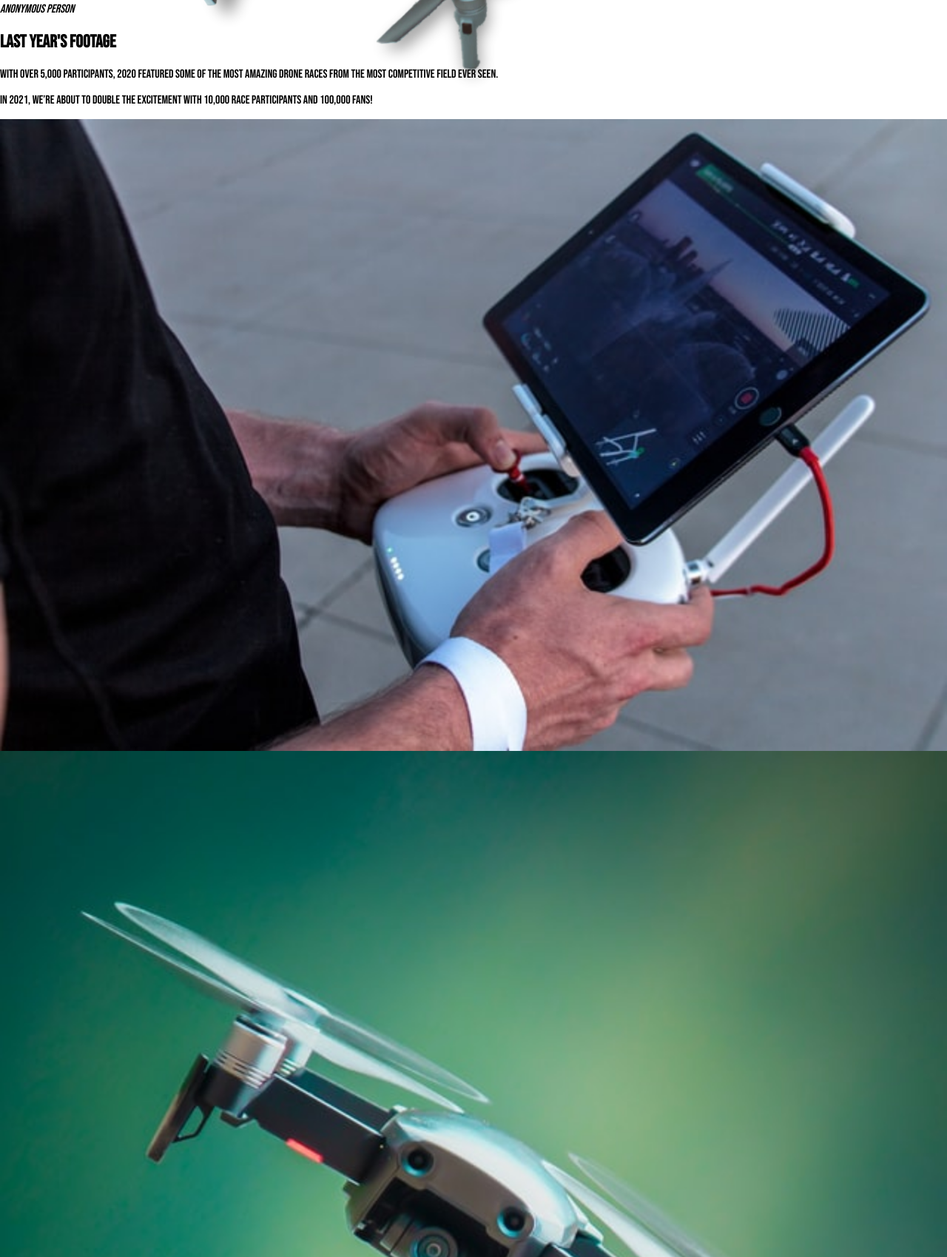
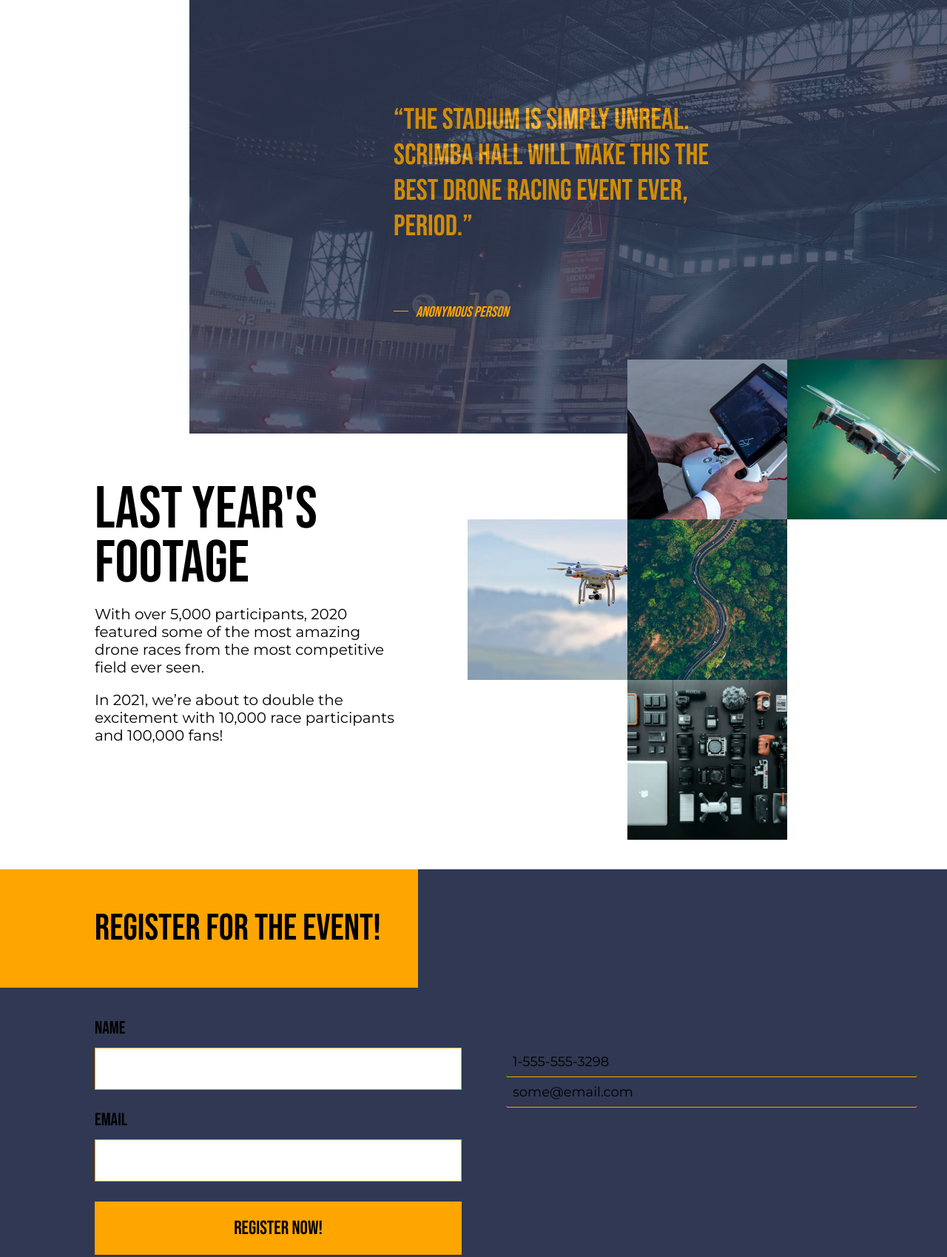
Before and after one commit to SimosTigkas/FigmaToCodeCourse, a plain HTML site: page ex04/index.html in a window 1280 px wide. Shown: the part 831-2530 px from the top of the page at 74% size. Drawn offline with Linux system fonts and the light colour scheme.

Commit message:
just finished the course

```diff
--- a/ex04/index.css
+++ b/ex04/index.css
@@ -38,7 +38,7 @@ body {
 }
 
 .light-streaks {
-    background: yellowgreen url('./assets/streaks.jpg');
+    background: orange url('./assets/streaks.jpg');
     background-blend-mode: screen;
     background-size: cover;
     height: 100vh;
@@ -52,7 +52,7 @@ body {
     margin: 0 1em;
 }
 
-.nav {
+nav {
     display: flex;
     justify-content: space-between;
 }
@@ -74,7 +74,7 @@ nav ul {
     top: 0;
     right: 0;
     width: 66%;
-    background-color: #7988BE;
+    background-color: black;
     height: 100vh;
     z-index: 2;
     padding: 2em 0;
@@ -87,11 +87,11 @@ nav ul li a {
     display: block;
     padding: .4em 1.5em;
     font-size: 1.5rem;
-    text-align: left;
+    text-align: right;
 }
 
 .exit-btn {
-    text-align: left;
+    text-align: right;
 }
 
 
@@ -128,6 +128,7 @@ h1 {
 .blur, .drone {
     position: absolute;
     left: 0;
+    z-index: 1;
 }
 
 .blur {
@@ -154,3 +155,273 @@ h1 {
         opacity: 0.2;
     }
 }
+
+/* First Section */
+
+.quote {
+    width: 90%;
+    background-color: #303853;
+    color: orange;
+    position: relative;
+    padding: 4em 2em;
+    margin-left: auto;
+    height: 75vh;
+}
+
+.quote:before {
+    content: '';
+    position: absolute;
+    top: 0;
+    left: 0;
+    width: 100%;
+    height: 100%;
+    background: url('./assets/stadium.jpg');
+    opacity: 20%;
+}
+
+blockquote {
+    margin: 0 0 2em 0;
+    font-size: 2rem;
+}
+
+cite {
+    position: relative;
+    padding-left: 1.5em;
+}
+
+cite:before {
+    content: '';
+    position: absolute;
+    width: 1em;
+    border-bottom: 1px solid orange;
+    left: 0;
+    top: 42%;
+}
+
+/* Second Section */
+
+.gallery {
+    display: block;
+    width: 90%;
+    margin-left: auto;
+    margin-bottom: 2em;
+}
+
+h2 {
+    font-size: 2.5rem;
+    margin-bottom: 0;
+    font-weight: normal;
+}
+
+.footage-content p {
+    font-family: 'Montserrat';
+}
+
+.gallery-container {
+    display: grid;
+    grid-template-areas:
+        ". a b"
+        "c d ."
+        ". e .";
+    margin-top: 2em;
+}
+
+.gallery-container img {
+    width: 100%;
+    height: 100%;
+    object-fit: cover;
+    aspect-ratio: 1/1;
+    cursor: pointer;
+}
+
+.gallery-container img:nth-of-type(1) {
+    grid-area: a;
+}
+
+.gallery-container img:nth-of-type(2) {
+    grid-area: b;
+}
+
+.gallery-container img:nth-of-type(3) {
+    grid-area: c;
+}
+
+.gallery-container img:nth-of-type(4) {
+    grid-area: d;
+}
+
+.gallery-container img:nth-of-type(5) {
+    grid-area: e;
+}
+
+/* Third Section */
+
+.contact {
+    background: #303853;
+}
+
+h3 {
+    font-size: 2.5rem;
+    padding: 1em 1em 1em 10%;
+    background-color: orange;
+    display: inline-block;
+    margin: 0;
+    font-weight: normal;
+}
+
+.cols-2 {
+    width: 90%;
+    margin: 2em 2em 2em 10%;
+    padding-right: 2em;
+    padding-bottom: 2em;
+}
+
+label {
+    display: block;
+    font-size: 1.2rem;
+    margin-bottom: .5em;
+}
+
+input {
+    width: 100%;
+    border: 1px solid orange;
+    padding: 1em;
+    margin-bottom: 2em;
+}
+
+button {
+    background: orange;
+    border: black;
+    padding: .8em;
+    width: 100%;
+    color: black;
+    text-transform: uppercase;
+    font-family: 'Bebas Neue';
+    font-size: 1.3rem;
+    cursor: pointer;
+}
+
+.other-info {
+    margin-top: 3em;
+    width: 50%;
+    font-size: 1rem;
+}
+
+.other-info ul li {
+    padding: .5em;
+    border-bottom: 1px solid orange;
+    display: block;
+    border-radius: .2em;
+    font-family: 'Montserrat';
+    font-size: .9rem;
+}
+
+.other-info a{
+    color: black;
+}
+
+@media only screen and (min-width: 900px) {
+    html {
+        font-size: 20px;
+    }
+
+    .top-bg-container {
+        width: 80%;
+        grid-template-columns: 60% auto;
+    }
+
+    .container {
+        width: 80%;
+        margin: 0 auto;
+    }
+
+    .content {
+        display: flex;
+        text-align: left;
+        padding: 0;
+        margin-left: 0;
+        margin-right: 0;
+    }
+
+    h1 {
+        font-size: 5rem;
+        width: 80%;
+    }
+
+    .type p {
+        width: 80%;
+    }
+
+    /* Nav */
+    .menu-btn, .exit-btn {
+        display: none;
+    }
+
+    nav ul {
+        transform: translateX(0);
+        width: unset;
+        background: none;
+        display: flex;
+        padding-top: 1em;
+        padding-bottom: 0;
+        position: unset;
+        height: auto;
+    }
+
+    nav ul li a {
+        font-size: 1rem;
+        padding: 0 1em;
+    }
+
+    /* First Section */
+    .quote {
+        width: 80%;
+        display: grid;
+        place-content: center;
+    }
+
+    blockquote, cite {
+        width: 50%;
+        justify-self: center;
+    }
+
+    blockquote {
+        font-size: 2rem;
+    }
+
+    /* Second Section */
+    .gallery {
+        display: flex;
+        gap: 4em;
+    }
+
+    .gallery-container {
+        margin-top: -5em;
+        z-index: 1;
+    }
+
+    h2 {
+        font-size: 4rem;
+        font-weight: normal;
+        line-height: 91.6%;
+    }
+
+    /* Third Section */
+    .cols-2 {
+        display: flex;
+        gap: 3em;
+    }
+
+    .form-container, .order-info {
+        flex-basis: 0;
+        flex-grow: 1;
+    }
+
+    .other-info {
+        margin-top: 2em;
+    }
+
+    input {
+        padding: 1.5em;
+    }
+}
--- a/ex04/index.js
+++ b/ex04/index.js
@@ -3,7 +3,7 @@ const menuBtn = document.querySelector('.menu-btn')
       exitBtn = document.querySelector('.exit-btn');
 
 menuBtn.addEventListener('click', () => {
-    menu.style.transform = 'translateX(70%)';
+    menu.style.transform = 'translateX(0%)';
 })
 
 exitBtn.addEventListener('click', () => {
```
